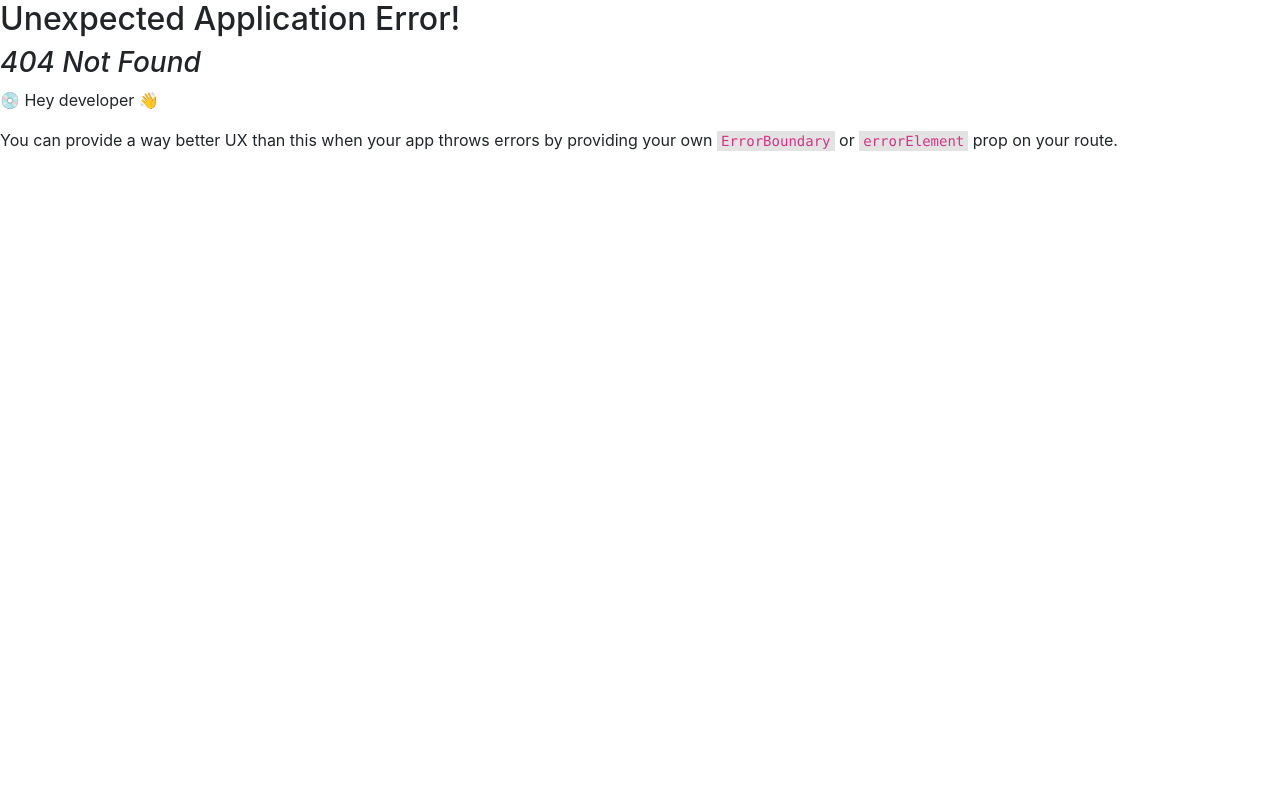
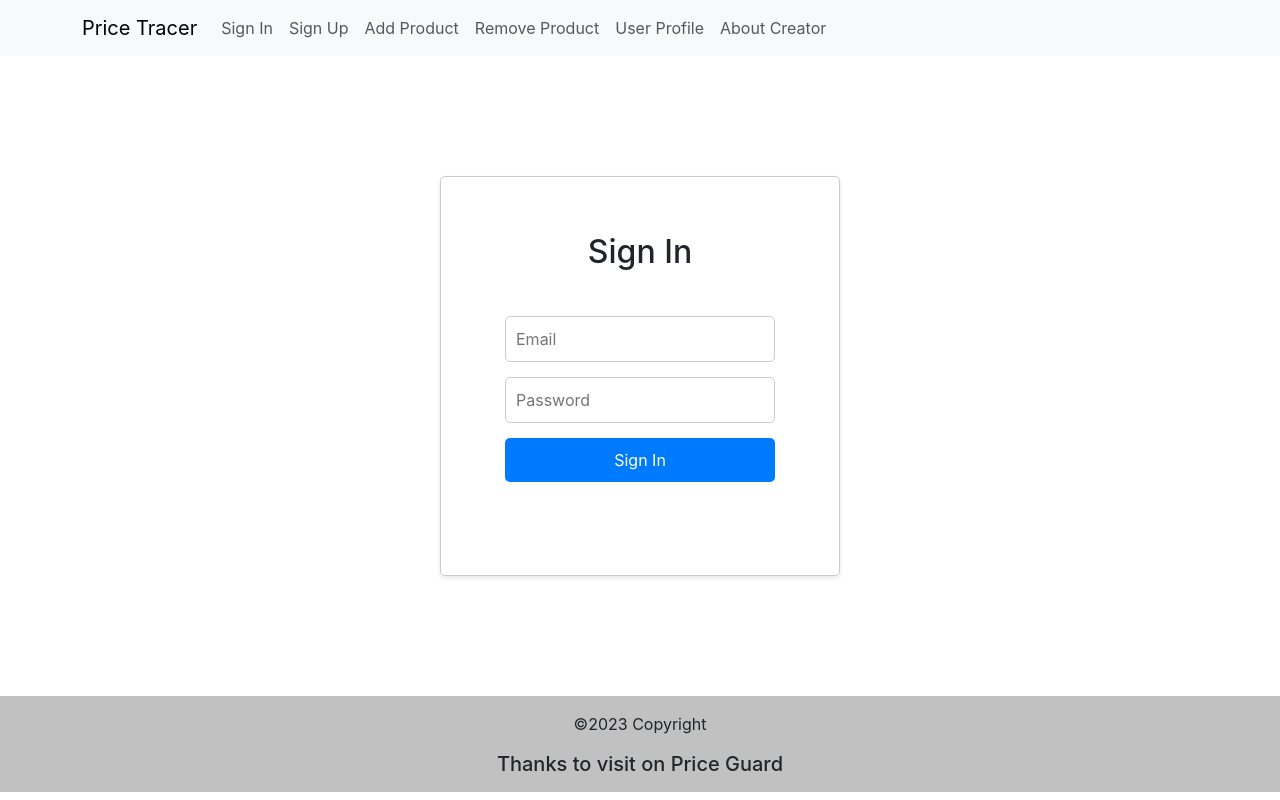
Before and after one commit to yashcarpenter/price-guard-frontend, a React (Create React App) app: page /signin in a window 1280 px wide. Before the commit this address had no page. Built offline with nearby package versions, Linux system fonts and the light colour scheme.

Commit message:
Updated (#1)

```diff
--- a/src/components/AboutCreator.js
+++ b/src/components/AboutCreator.js
@@ -1,6 +1,4 @@
 import React from "react";
-import Carousel from 'react-bootstrap/Carousel';
-import CarouselImages from './ImageComponents/Carousel_Images';
 import Accordion from 'react-bootstrap/Accordion';
 
 
--- a/src/components/Header.js
+++ b/src/components/Header.js
@@ -13,6 +13,7 @@ function Header() {
           <Navbar.Toggle aria-controls="basic-navbar-nav" />
           <Navbar.Collapse id="basic-navbar-nav">
             <Nav className="me-auto">
+              <Nav.Link  as={Link} to="/signin">Sign In</Nav.Link>
               <Nav.Link  as={Link} to="/signup">Sign Up</Nav.Link>
               <Nav.Link as={Link} to="/addproduct">Add Product</Nav.Link>
               <Nav.Link  as={Link} to="/removeproduct">Remove Product</Nav.Link>
--- a/src/components/ImageComponents/Carousel_Images.js
+++ /dev/null
@@ -1,19 +0,0 @@
-import React from 'react'
-import Image1 from '../Images/1686120644653.jpg'
-
-function Carousel_Images() {
-  return (
-    <div
-      style={{
-        display: 'flex',
-        alignItems: 'center',
-        justifyContent: "center",
-        height: "70vh",
-      }}
-    >
-      <img src={Image1} style={{ height: "70vh" }} />
-    </div>
-  );
-}
-
-export default Carousel_Images;
--- /dev/null
+++ b/src/components/SignIn.js
@@ -0,0 +1,66 @@
+import React, { useState } from 'react';
+
+const SignIn = () => {
+  const [email, setEmail] = useState('');
+  const [password, setPassword] = useState('');
+
+  const handleSubmit = async (e) => {
+    e.preventDefault();
+
+    try {
+      // Make API request to authenticate user
+      const response = await fetch('http://example.com/api/login', {
+        method: 'POST',
+        headers: {
+          'Content-Type': 'application/json',
+        },
+        body: JSON.stringify({ email, password }),
+      });
+
+      const data = await response.json();
+
+      if (data.success) {
+        // If authentication is successful, redirect or perform any action
+        console.log('Logged in successfully');
+      } else {
+        alert('Invalid email or password');
+      }
+    } catch (error) {
+      console.error('Error signing in:', error);
+      alert('Error signing in');
+    }
+  };
+
+  return (
+    <div style={{height:'80vh', display:'grid', justifyContent:'center', alignContent:'center'}}>
+        <div style={{height:'50vh', width:'50vh', display:'grid', justifyContent:'center', justifyContent:'center',maxWidth: '400px', margin: 'auto', padding: '20px', border: '1px solid #ccc', borderRadius: '5px', boxShadow: '0 2px 4px rgba(0, 0, 0, 0.1)', backgroundColor: '#fff' }}>
+        <h2 style={{display:'grid', justifyContent:'center', alignContent:'center'}}>Sign In</h2>
+        <form style={{ display: 'flex', flexDirection: 'column' }} onSubmit={handleSubmit}>
+            <div>
+            <input
+                style={{ marginBottom: '15px', padding: '10px', border: '1px solid #ccc', borderRadius: '5px', fontSize: '16px' }}
+                type="email"
+                placeholder="Email"
+                value={email}
+                onChange={(e) => setEmail(e.target.value)}
+                required
+            />
+            </div>
+            <div>
+            <input
+                style={{ marginBottom: '15px', padding: '10px', border: '1px solid #ccc', borderRadius: '5px', fontSize: '16px' }}
+                type="password"
+                placeholder="Password"
+                value={password}
+                onChange={(e) => setPassword(e.target.value)}
+                required
+            />
+            </div>
+            <button style={{ backgroundColor: '#007bff', color: '#fff', border: 'none', borderRadius: '5px', padding: '10px', cursor: 'pointer', fontSize: '16px', transition: 'background-color 0.3s ease' }} type="submit">Sign In</button>
+        </form>
+        </div>
+    </div>
+  );
+};
+
+export default SignIn;
--- a/src/index.js
+++ b/src/index.js
@@ -15,12 +15,17 @@ import AboutCreator from './components/AboutCreator' ;
 import RemoveProduct from './components/RemoveProduct';
 import UserProfile from './components/UserProfile';
 import SignupPage from './components/SignUp';
+import SignIn from './components/SignIn';
 
 const router = createBrowserRouter([
   {
     path: "",
     element: <App/>,
     children: [
+      {
+        path: "/signin",
+        element: <SignIn />,
+      },
       {
         path: "/aboutcreator",
         element: <AboutCreator />,
```
Also changed, not shown: src/components/ImageComponents/sds.js (deleted), src/components/Images/1686120644653.jpg (deleted).
